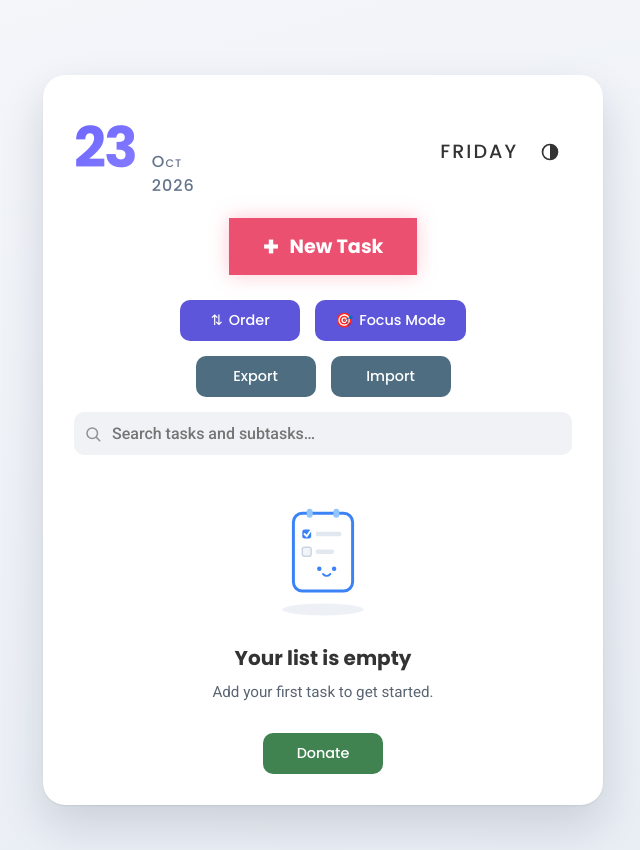
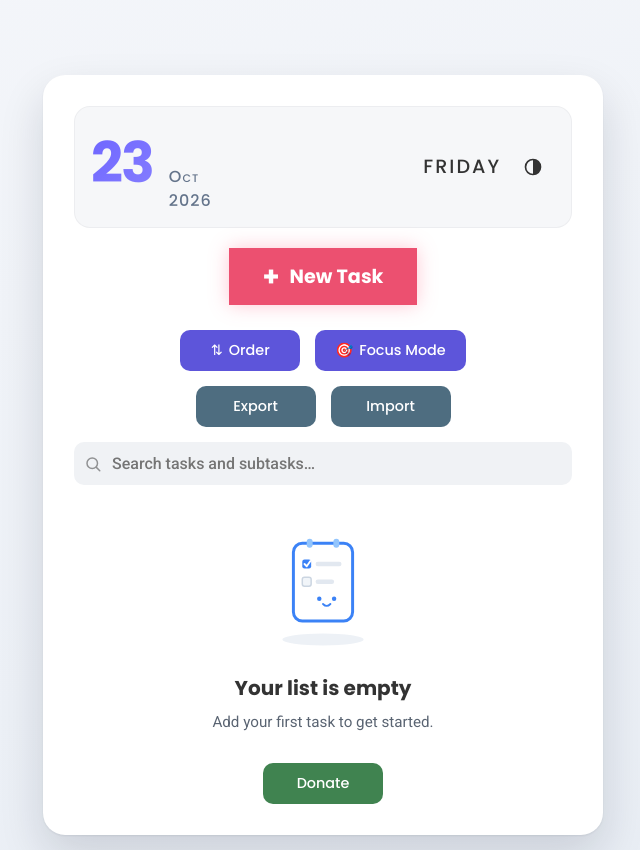
Before and after one commit to ttwofacess/ToDoList, a website with bundled scripts: page index.html in a window 1280 px wide. Shown: the whole page, without its empty margins (317-957 px from the left). Built offline with nearby package versions, Linux system fonts and the light colour scheme.

Commit message:
doy forma de card al bloque de fecha del header

```diff
--- a/styles/header.css
+++ b/styles/header.css
@@ -15,10 +15,15 @@
 
 .date {
     align-items: center;
+    background-color: var(--date-card-bg);
+    border: 1px solid var(--date-card-border);
+    border-radius: 16px;
     color: var(--maintxt);
     display: flex;
+    flex-wrap: wrap;
     justify-content: space-between;
     margin-bottom: 20px;
+    padding: 14px 16px;
     font-family: 'Poppins', sans-serif;
 }
 
```
